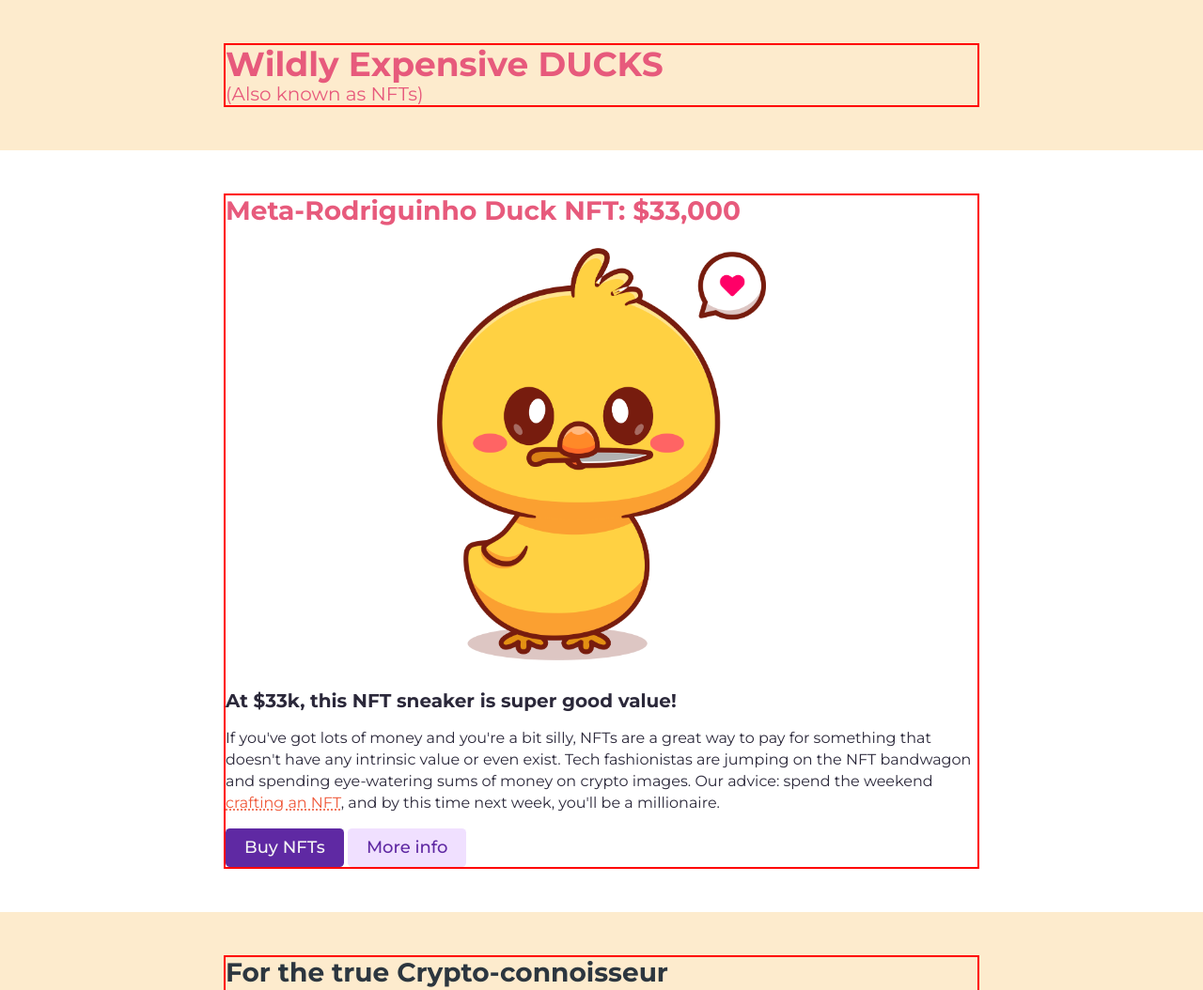
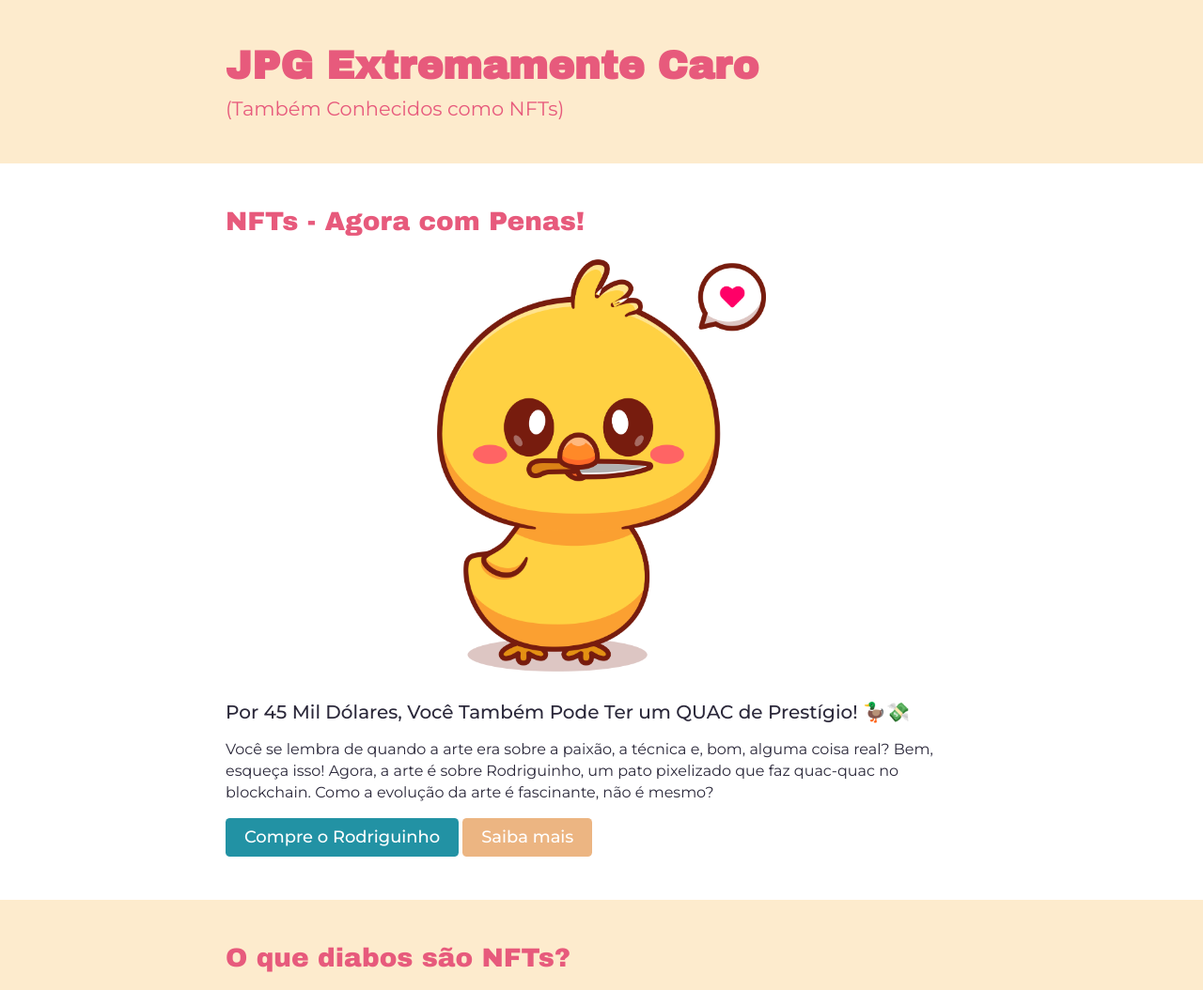
Before and after one commit to julianaraujo333/s-expensive-ducks, a website built with Vite: page index.html in a window 1280 px wide. Shown: the top 1054 px of the page at 94% size. Built offline with nearby package versions, Linux system fonts and the light colour scheme.

Commit message:
updating content

```diff
--- a/index.css
+++ b/index.css
@@ -1,6 +1,7 @@
 body {
     color: #2b283a;
     font-family: "Montserrat", sans-serif;
+    font-size: 16px;
     margin: 0;
 }
 
@@ -8,54 +9,61 @@ body {
 
 h1,
 h3 {
-    font-family: "Montserrat", sans-serif;
     margin: 0;
 }
 
 h1 {
+    font-family: "Archivo Black", sans-serif;
     color: #e75a7c;
-    font-size: 36px;
+    font-size: 2.62em;
 }
 
 h2 {
+    font-family: "Archivo Black", sans-serif;
+    font-size: 1.75em;
+    font-weight: 500;
     color: #e75a7c;
-    font-size: 28px;
+
     margin-top: 0;
 }
 
 h3 {
-    font-size: 20px;
+    font-family: "Montserrat", sans-serif;
+    font-weight: 500;
+    font-size: 1.25em;
 }
 
 p {
+    font-family: "Montserrat", sans-serif;
+    font-weight: 400;
     line-height: 23px;
 }
 
 .subheading {
     display: block;
-    font-size: 20px;
+
+    font-family: "Montserrat", sans-serif;
+    font-size: 0.5em;
     color: #e75a7c;
     font-weight: 400;
+    margin-top: 10px;
 }
 
-.section-two h2 {
-    color: inherit;
-}
 
 /* ----- LINKS ----- */
 
 a {
-    color: #ef5839;
-    text-decoration: underline dotted;
+    color: #2292a4;
+    text-decoration: underline;
 }
 
 a:hover,
 a:active {
-    color: #d4b44c;
+    color: #d96c06;
 }
 
 .btn {
-    font-size: 18px;
+    font-size: 1.12em;
     font-weight: 500;
     text-decoration: none;
     display: inline-block;
@@ -64,13 +72,13 @@ a:active {
 }
 
 .btn-dark {
-    color: whitesmoke;
-    background: #5f29a3;
+    color: #fff;
+    background: #2292a4;
 }
 
 .btn-mid {
-    color: #5f29a3;
-    background: #f0e0ff;
+    color: #fff;
+    background: rgba(217, 108, 6, .5);
 }
 
 .btn-light {
@@ -80,8 +88,8 @@ a:active {
 
 .btn:hover,
 .btn:active {
-    color: #2b238a;
-    background-color: #f3e885;
+    color: #fff;
+    background: rgba(34, 146, 164, .8);
 }
 
 /* ----- LAYOUT ----- */
@@ -102,7 +110,6 @@ header,
 }
 
 .container {
-    border: 2px solid red;
     max-width: 800px;
     width: 90%;
     margin: 0 auto;
@@ -127,5 +134,11 @@ header,
 
 footer {
     text-align: center;
-    color: #5f29a3;
+    color: #e75a7c;
+
 }
+
+footer p{
+    font-family: "Montserrat", sans-serif;
+    font-weight: 500;
+}
--- a/index.html
+++ b/index.html
@@ -2,8 +2,8 @@
     <head><link rel="stylesheet" href="https://cdnjs.cloudflare.com/ajax/libs/normalize/8.0.1/normalize.css">
         <title>NFT Site</title>
 				<link rel="preconnect" href="https://fonts.googleapis.com">
-				<link rel="preconnect" href="https://fonts.gstatic.com" crossorigin>
-				<link href="https://fonts.googleapis.com/css2?family=Montserrat:ital,wght@0,100..900;1,100..900&family=Work+Sans:ital,wght@0,100..900;1,100..900&display=swap" rel="stylesheet">
+<link rel="preconnect" href="https://fonts.gstatic.com" crossorigin>
+<link href="https://fonts.googleapis.com/css2?family=Archivo+Black&family=Montserrat:ital,wght@0,100..900;1,100..900&family=Work+Sans:ital,wght@0,100..900;1,100..900&display=swap" rel="stylesheet">
         <link rel="stylesheet" href="index.css">
     </head>
 
@@ -11,39 +11,39 @@
         <header>
             <div class="container">
                 <h1>
-                    Wildly Expensive DUCKS
-                    <span class="subheading">(Also known as NFTs)</span>
+										JPG Extremamente Caro
+                    <span class="subheading">(Também Conhecidos como NFTs)</span>
                 </h1>
             </div>
         </header>
 	    <main>
 			<section>
 				<div class="container">
-					<h2>Meta-Rodriguinho Duck NFT: $33,000</h2>
+					<h2>NFTs - Agora com Penas!</h2>
 					<img  src="images/duck.png" alt="a duck holding a knife" class="main-image">
-					<h3>At $33k, this NFT sneaker is super good value!</h3>
-					<p>If you've got lots of money and you're a bit silly, NFTs are a great way to pay for something that doesn't have any intrinsic value or even exist. Tech fashionistas are jumping on the NFT bandwagon and spending eye-watering sums of money on crypto images. Our advice: spend the weekend <a href="#">crafting an NFT</a>, and by this time next week, you'll be a millionaire.</p>
-					<a href="#" class="btn btn-dark">Buy NFTs</a>
-					<a href="#" class="btn btn-mid">More info</a>
+					<h3>Por 45 Mil Dólares, Você Também Pode Ter um QUAC de Prestígio! 🦆💸</h3>
+					<p>Você se lembra de quando a arte era sobre a paixão, a técnica e, bom, alguma coisa real? Bem, esqueça isso! Agora, a arte é sobre Rodriguinho, um pato pixelizado que faz quac-quac no blockchain. Como a evolução da arte é fascinante, não é mesmo?</p>
+					<a href="#" class="btn btn-dark">Compre o Rodriguinho</a>
+					<a href="#" class="btn btn-mid">Saiba mais</a>
 				</div>
 			</section>
 
 			<section class="section-two">
 				<div class="container">
-					<h2>For the true Crypto-connoisseur</h2>
+					<h2>O que diabos são NFTs?</h2>
 					<div class="section-two-image-container">
 						<img src="images/crypto-punk.jpg" alt="punk with blach hair and red and blue glasses" class="feature-image">
 						<img src="images/bag.svg" alt="Seven items from a game listed in white on a black background" class="feature-image">
 					</div>
-					<p>Is $33k for sneakers too basic for you? No problem! This CryptoPunk (left) is a steal at $6.6 million, making Bag #748 (right) a total bargain at $1.4 million. And by the way, that's not a VS Code screenshot we included by mistake. Those eight lines of white text on a black background is the actual NFT we're selling.</p>
-					<a href="#" class="btn btn-light">About Us</a>
-					<a href="#" class="btn btn-mid">Contact</a>
-					<p>Still not convinced? To be honest, nor are we. That's why we're selling them, not buying them.</p>
+					<p>As NFTs, ou Tokens Não Fungíveis, revolucionaram a forma como percebemos e comercializamos arte, mídia digital e até mesmo patos! Uma NFT é única, garantindo propriedade e autenticidade para seu detentor. E é exatamente isso que torna a NFT de Rodriguinho tão especial</p>
+					<a href="#" class="btn btn-light">Sobre nós</a>
+					<a href="#" class="btn btn-mid">Contato</a>
+					<p>Ainda não está convencido? Para ser honesto, nós também não. É por isso que estamos vendendo, não comprando.</p>
 				</div>
 			</section>
 
 			<footer>
-				<p>&copy; 2023 Juliana Araujo</p>
+				<p>&copy; 2024 - Juliana Araujo</p>
 			</footer>
 	    </main>
     </body>
```
